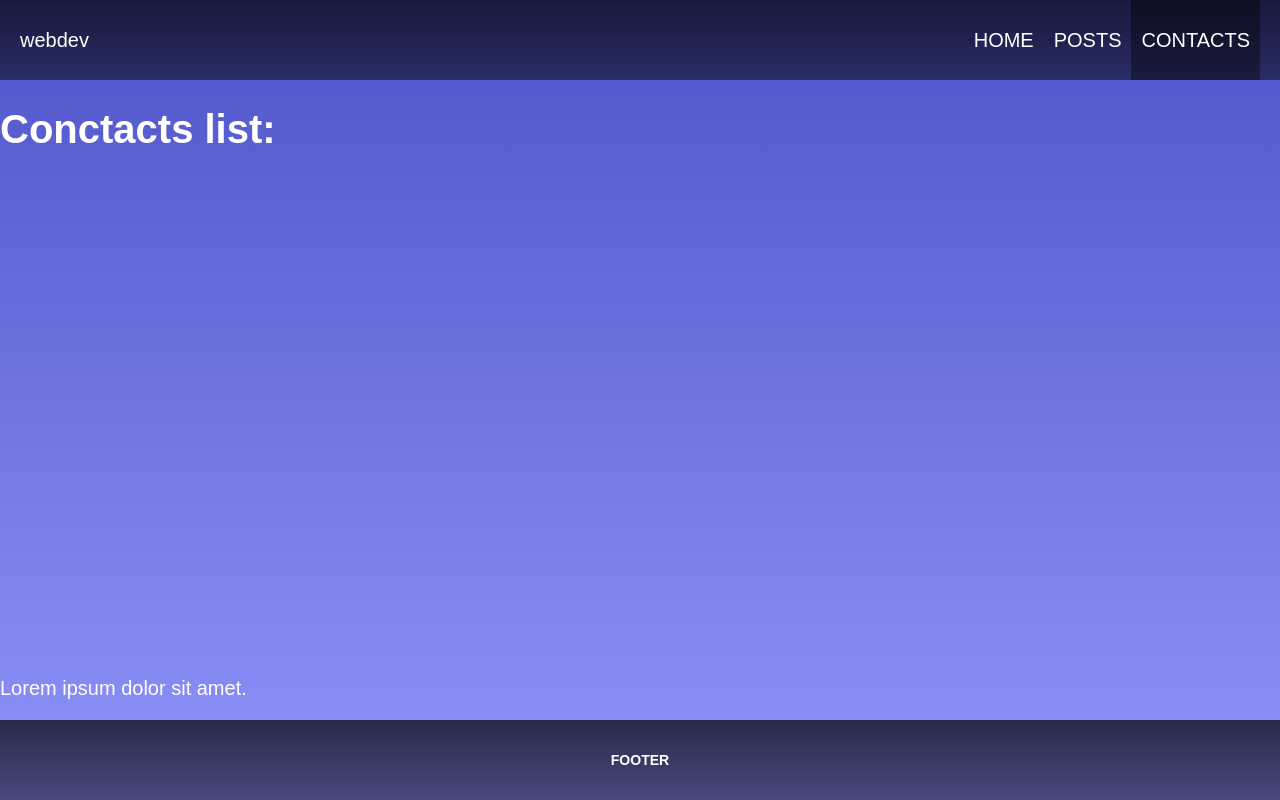
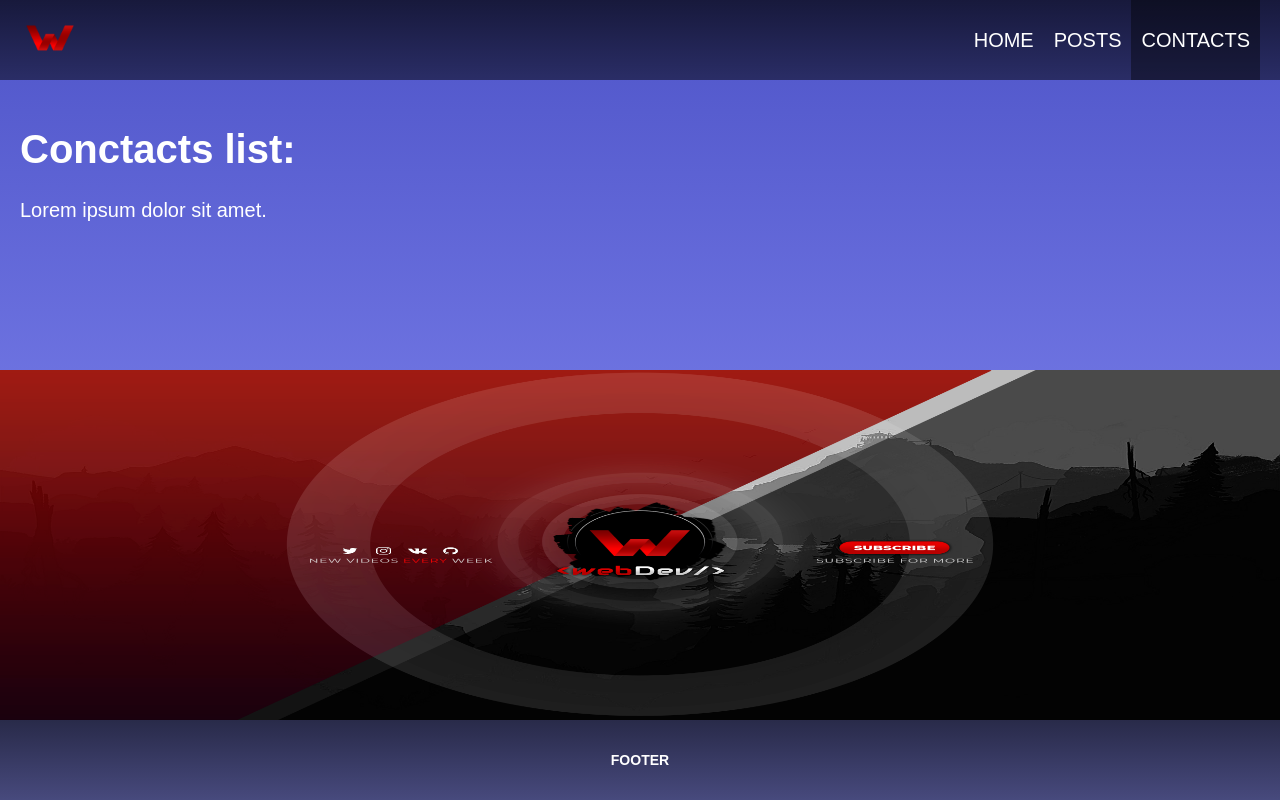
Before and after one commit to ruslan-bekshenev/nextjs-webdev, a Next.js app: page /contacts in a window 1280 px wide. Built offline with nearby package versions, Linux system fonts and the light colour scheme.

Commit message:
Картинки и metadata

```diff
--- a/components/NavBar.js
+++ b/components/NavBar.js
@@ -1,6 +1,7 @@
 import Link from "next/link"
-import styles from '../styles/Navbar.module.scss'
-import {useRouter} from "next/router";
+import styles from "../styles/Navbar.module.scss"
+import {useRouter} from "next/router"
+import Image from "next/image"
 
 const navigation = [
   {
@@ -25,7 +26,7 @@ const NavBar = () => {
   return (
     <nav className={styles.nav}>
       <div className={styles.log}>
-        webdev
+        <Image src="/logo.png" width="60" height="60" alt="logo" />
       </div>
       <div className={styles.links}>
         {navigation.map(({ id, title, path }) => (
--- a/pages/404.js
+++ b/pages/404.js
@@ -1,6 +1,7 @@
 import Heading from "../components/Heading";
 import {useEffect} from "react";
 import {useRouter} from "next/router";
+import Head from "next/head";
 
 const Error = () => {
   const router = useRouter()
@@ -11,6 +12,9 @@ const Error = () => {
   }, [router])
   return (
     <>
+      <Head>
+        <title>404</title>
+      </Head>
       <Heading text="404" />
       <Heading text="Something is going wrong..." />
     </>
--- a/pages/_app.js
+++ b/pages/_app.js
@@ -1,6 +1,8 @@
 import Layout from "../components/Layout";
+import Image from 'next/image'
 import '../styles/globals.css'
 import {useEffect, useState} from "react";
+import youtubeImg from "../public/youtube.png"
 
 const MyApp = ({ Component, pageProps }) => {
   const [showing, setShowing] = useState(false);
@@ -19,7 +21,16 @@ const MyApp = ({ Component, pageProps }) => {
   } else {
     return (
       <Layout>
-        <Component {...pageProps} />
+        <main>
+          <Component {...pageProps} />
+        </main>
+        <Image
+          src={youtubeImg}
+          width={500}
+          height={350}
+          alt="preview"
+          placeholder="blur"
+        />
       </Layout>
     );
   }
--- a/pages/contacts/index.js
+++ b/pages/contacts/index.js
@@ -1,8 +1,12 @@
 import Heading from "../../components/Heading";
+import Head from "next/head";
 
 const Conctacts = () => {
   return (
     <>
+      <Head>
+        <title>Contacts</title>
+      </Head>
       <Heading text="Conctacts list:" />
       <p>Lorem ipsum dolor sit amet.</p>
     </>
--- a/pages/posts.js
+++ b/pages/posts.js
@@ -1,8 +1,12 @@
+import Head from "next/head"
 import Heading from "../components/Heading";
 
 const Posts = () => {
   return (
     <>
+      <Head>
+        <title>Posts</title>
+      </Head>
       <Heading text="Posts list:" />
       <p>Lorem ipsum dolor sit amet.</p>
     </>
```
Also changed, not shown: pages/contacts/contact.js (+7 -1 lines), pages/index.js (+9 -3 lines), public/logo.png (added), public/youtube.png (added).
